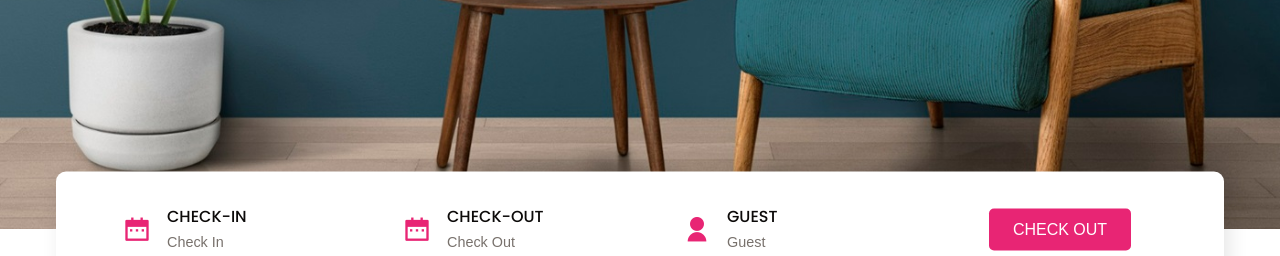
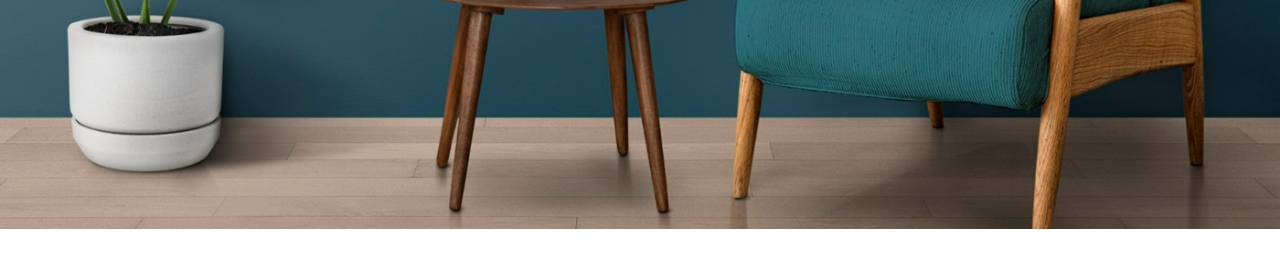
Before and after one commit to kesava86/Hotel_Booking, a plain HTML site: page index.html in a window 1280 px wide. Shown: the part 544-800 px from the top of the page. Drawn offline with nearby package versions, Linux system fonts and the light colour scheme.

Commit message:
index.html

```diff
--- a/index.html
+++ b/index.html
@@ -36,34 +36,6 @@
       </div>
     </header>
 
-    <section class="section__container booking__container">
-      <form action="/" class="booking__form">
-        <div class="input__group">
-          <span><i class="ri-calendar-2-fill"></i></span>
-          <div>
-            <label for="check-in">CHECK-IN</label>
-            <input type="text" placeholder="Check In" />
-          </div>
-        </div>
-        <div class="input__group">
-          <span><i class="ri-calendar-2-fill"></i></span>
-          <div>
-            <label for="check-out">CHECK-OUT</label>
-            <input type="text" placeholder="Check Out" />
-          </div>
-        </div>
-        <div class="input__group">
-          <span><i class="ri-user-fill"></i></span>
-          <div>
-            <label for="guest">GUEST</label>
-            <input type="text" placeholder="Guest" />
-          </div>
-        </div>
-        <div class="input__group input__btn">
-          <button class="btn">CHECK OUT</button>
-        </div>
-      </form>
-    </section>
 
     <section class="section__container about__container" id="about">
       <div class="about__image">
```
